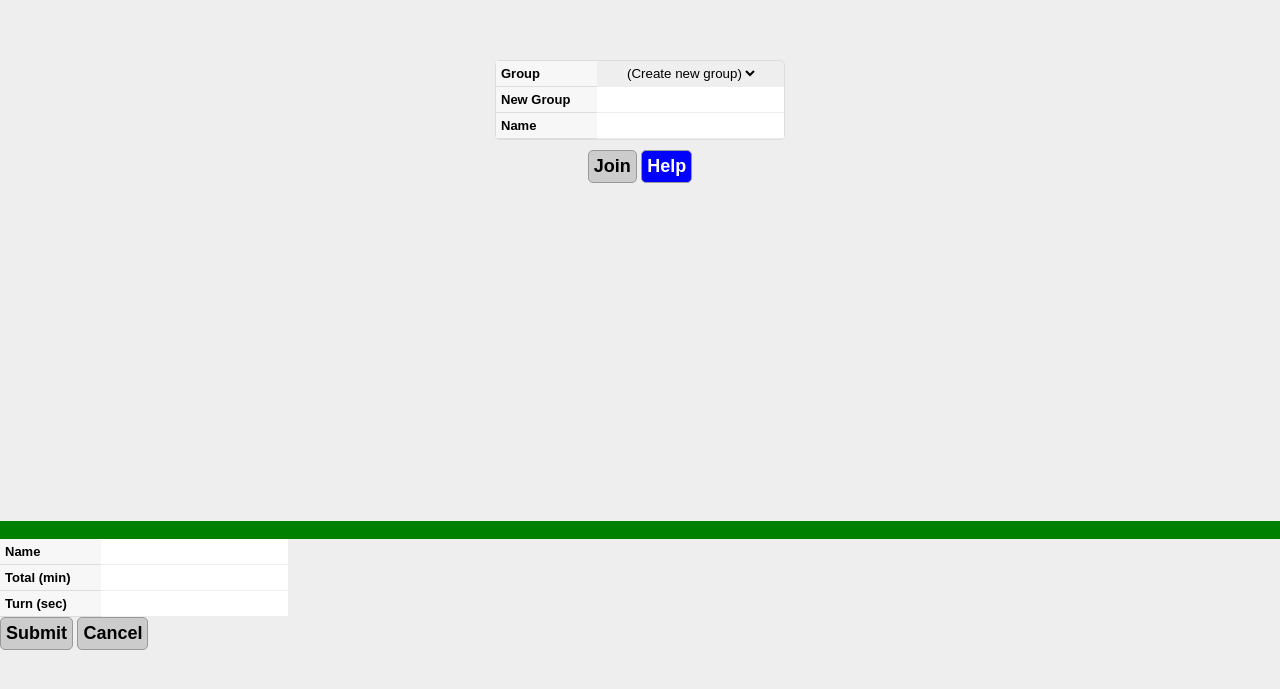
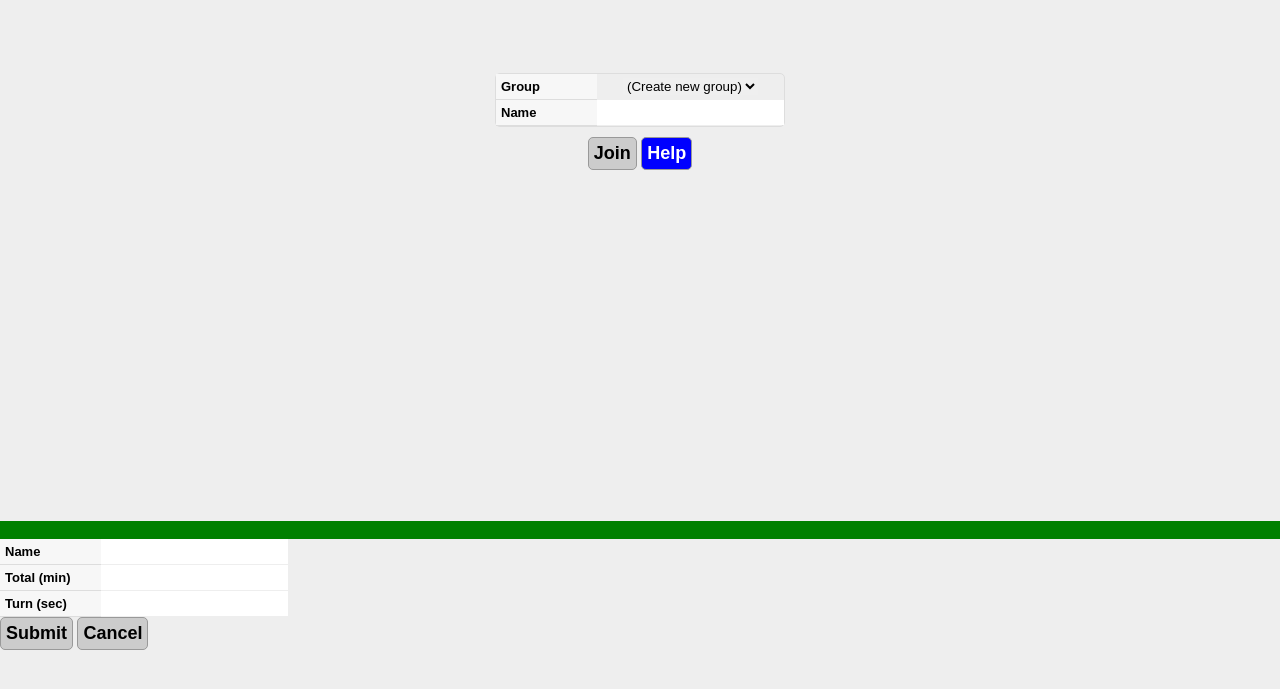
Before and after one commit to MyTurn-OpenSource/pyturn, a plain HTML site: page html/index.html in a window 1280 px wide. Shown: the part 1179-1868 px from the top of the page. Drawn offline with Linux system fonts and the light colour scheme.

Commit message:
got rid of form field that never should have been there.

```diff
--- a/html/index.html
+++ b/html/index.html
@@ -35,10 +35,6 @@
         <select name="group">
          <option selected value="">(Create new group)</option>
         </select>
-       </div>
-       <div id="newgroup" class="inputrow">
-        <label for="newgroup">New Group</label>
-        <input type="text" name="newgroup"></input>
        </div>
        <div id="entername" class="inputrow">
         <label for="name">Name</label>
```
